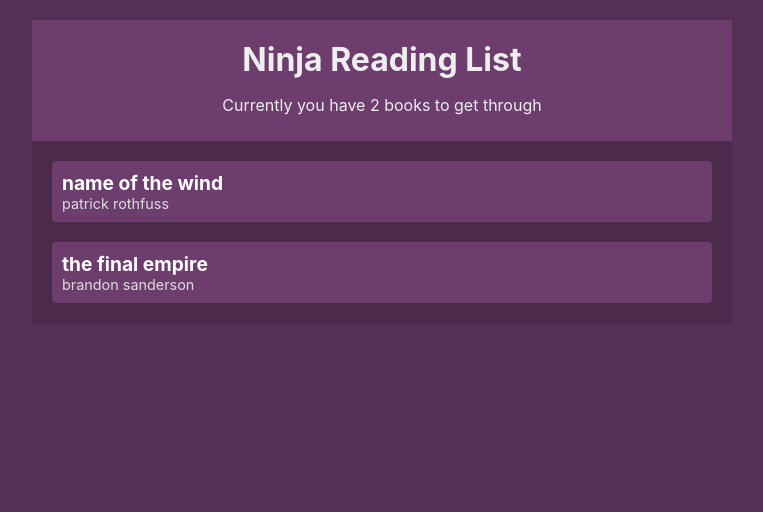
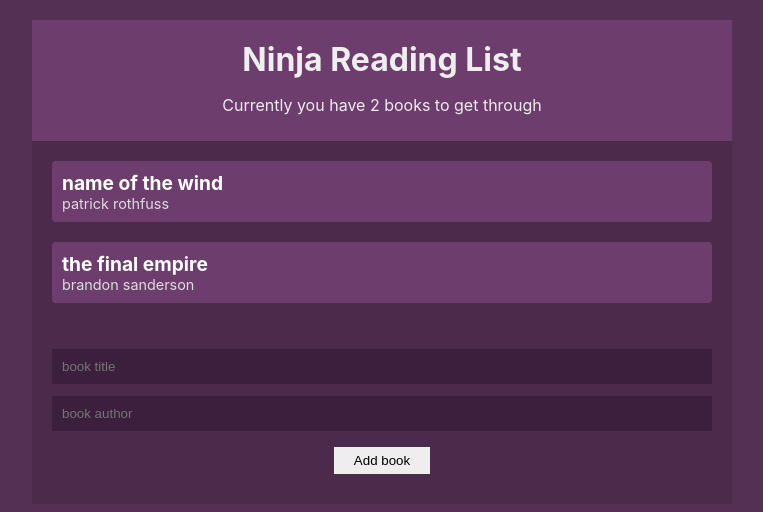
Before and after one commit to seangay/react-tutorial-context-hooks, a React (Create React App) app: page / in a window 1280 px wide. Shown: the top 512 px of the page, without its empty margins (258-1021 px from the left). Built offline with nearby package versions, Linux system fonts and the light colour scheme.

Commit message:
Completed #18 - Reading List app (part 3)
- Added book creation form and handling for that.

```diff
--- a/src/App.tsx
+++ b/src/App.tsx
@@ -2,6 +2,7 @@ import React from 'react';
 import {BookContextProvider} from "./contexts/BookContext";
 import {Navbar} from "./components/Navbar";
 import {BookList} from "./components/BookList";
+import {BookForm} from "./components/BookForm";
 
 const App: React.FC = () => {
   return (
@@ -9,6 +10,7 @@ const App: React.FC = () => {
       <BookContextProvider>
         <Navbar />
         <BookList/>
+        <BookForm/>
       </BookContextProvider>
     </div>
   );
--- /dev/null
+++ b/src/components/BookForm.tsx
@@ -0,0 +1,31 @@
+import * as React from 'react';
+import {useContext, useState} from 'react';
+import {BookContext} from "../contexts/BookContext";
+
+export const BookForm = () => {
+  const {addBook} = useContext(BookContext);
+  const [title, setTitle] = useState("");
+  const [author, setAuthor] = useState("");
+
+  const handleSubmit = (event: React.FormEvent) => {
+    event.preventDefault();
+    console.log(title, author);
+
+    addBook!(title, author);
+    setTitle("");
+    setAuthor("");
+  };
+  return (
+    <form onSubmit={handleSubmit}>
+      <input type="text" placeholder="book title" value={title}
+             onChange={(e) => {
+               setTitle(e.target.value)
+             }} required/>
+      <input type="text" placeholder="book author" value={author}
+             onChange={(e) => {
+               setAuthor(e.target.value)
+             }} required/>
+      <button type="submit">Add book</button>
+    </form>
+  );
+};
--- a/src/index.css
+++ b/src/index.css
@@ -60,3 +60,22 @@ body {
   padding: 20px;
   text-align: center;
 }
+form{
+  padding: 20px;
+}
+input[type='text']{
+  width: 100%;
+  padding: 10px;
+  box-sizing: border-box;
+  margin: 6px 0;
+  background: #3c1f3c;
+  color: #fff;
+  border: 0;
+}
+button[type='submit']{
+  margin: 10px auto;
+  background: #eee;
+  border: 0;
+  padding: 6px 20px;
+  display: block;
+}
```
